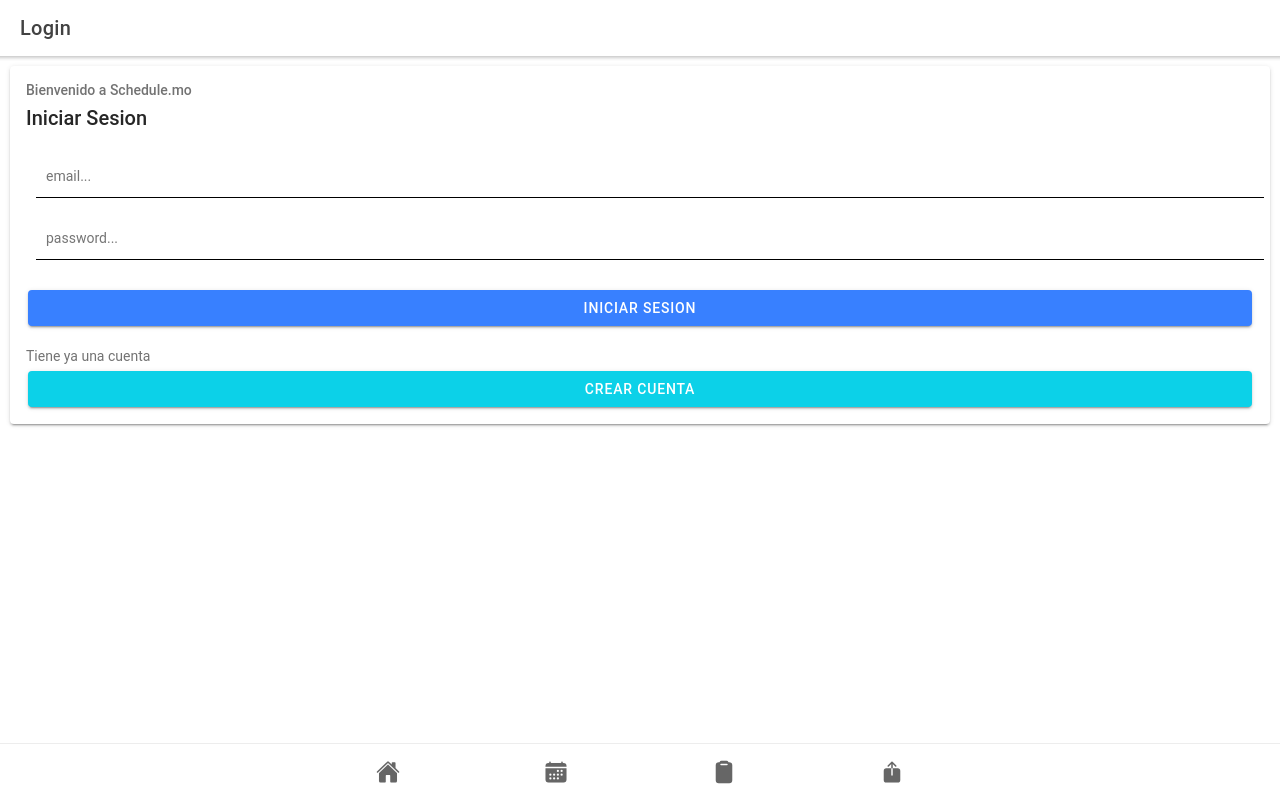
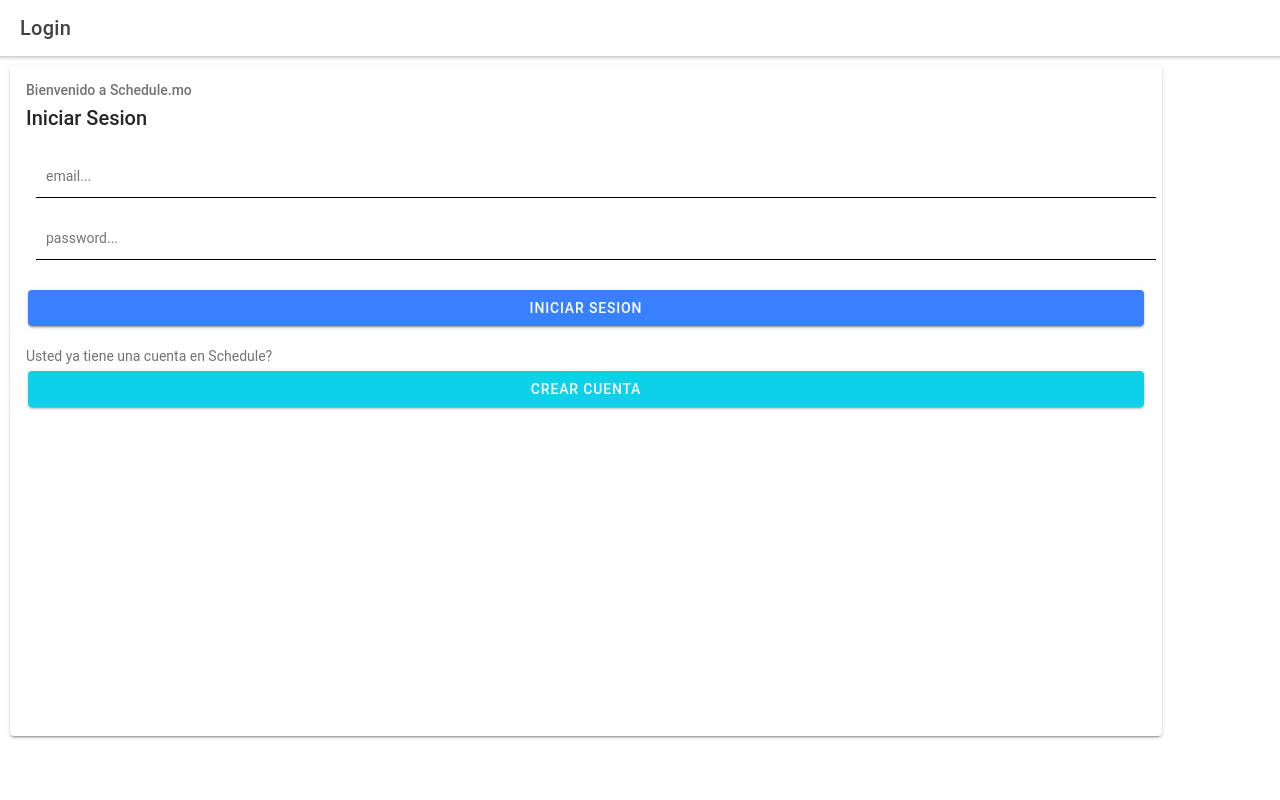
Before and after one commit to dpa722/Int-schedule.mo, a React (Create React App) app: page /login in a window 1280 px wide. Built offline with nearby package versions, Linux system fonts and the light colour scheme; the HTML template or start-up script is replaced by a standard one.

Commit message:
Login and Footer

```diff
--- a/src/App.tsx
+++ b/src/App.tsx
@@ -2,14 +2,11 @@ import React from 'react';
 import { Redirect, Route } from 'react-router-dom';
 import {
   IonApp,
-  IonIcon,
+
   IonRouterOutlet,
-  IonTabBar,
-  IonTabButton,
-  IonTabs
 } from '@ionic/react';
 import { IonReactRouter } from '@ionic/react-router';
-import { home, calendar, share, clipboard } from 'ionicons/icons';
+//import { home, calendar, share, clipboard } from 'ionicons/icons';
 import Tab1 from './pages/Tab1';
 import Tab2 from './pages/Tab2';
 import Tab3 from './pages/Tab3';
@@ -36,36 +33,27 @@ import '@ionic/react/css/display.css';
 /* Theme variables */
 import './theme/variables.css';
 
-const App: React.FC = () => (
-  <IonApp>
+const App: React.FC = () => {
+
+  return(
+
+    <IonApp>
     <IonReactRouter>
-      <IonTabs>
+
         <IonRouterOutlet>
           <Route path="/tab1" component={Tab1} exact={true} />
           <Route path="/tab2" component={Tab2} exact={true} />
           <Route path="/components/eventos" component={Eventos} />
-          <Route path="/tab3" component={Tab3} exact={true}/>
-          <Route path="/tab4" component={Tab4} exact={true} />
-          <Route path="/login" component={Login} exact={true}/>
+          <Route path="/tab3" component={Tab3} />
+          <Route path="/tab4" component={Tab4} />
+          <Route path="/login" component={Login}/>
           <Route exact path="/" render={() => <Redirect to="/login" />} />
         </IonRouterOutlet>
-        <IonTabBar slot="bottom">
-          <IonTabButton tab="tab1" href="/tab1">
-          <IonIcon icon={home}/>
-          </IonTabButton>
-          <IonTabButton tab="tab2" href="/tab2">
-            <IonIcon icon={calendar}/>
-          </IonTabButton>
-          <IonTabButton tab="tab3" href="/tab3">
-            <IonIcon icon={clipboard}/>
-          </IonTabButton>
-          <IonTabButton tab="tab4" href="/tab4">
-          <IonIcon icon={share}/>
-          </IonTabButton>
-        </IonTabBar>
-      </IonTabs>
+
     </IonReactRouter>
   </IonApp>
-);
+  );
+
+}
 
 export default App;
--- a/src/pages/Login.css
+++ b/src/pages/Login.css
@@ -1,3 +1,7 @@
+.pagina{
+    width: 90%;
+    height: 90%;
+}
 .email, .password{
     width: 100%;
     border: none;
--- a/src/pages/Login.tsx
+++ b/src/pages/Login.tsx
@@ -2,7 +2,7 @@ import {
     IonHeader, IonContent, IonToolbar, IonTitle,IonPage,IonCard,IonCardHeader,IonCardSubtitle,IonCardTitle,IonCardContent,IonButton,IonLabel
   } from '@ionic/react';
 
-  import React,{ useState }  from 'react';
+  import React,{useState}  from 'react';
 
   import './Login.css';
 
@@ -11,21 +11,21 @@ import {
     const [email, setEmail] = useState('');
     const [password, setPassword] = useState('');
 
-    const submit = async () => {
+     const handleSubmit = async () => {
       const url = "https://afternoon-refuge-46845.herokuapp.com/api/getuser/"+email+"/"+password;
       const result = await fetch(url);
       const data = await result.json();
       console.log(data);
       if(data.length > 0){
-          console.log("iniciado sesion");
-          //window.location.href=("http://localhost:8100/tab1");
+          window.location.href=("/tab1");
       }else{
         console.log("no se ha podido iniciar");
       }
+
     };
 
         return (
-        <IonPage>
+            <IonPage >
                 <IonHeader>
                     <IonToolbar>
                         <IonTitle>Login</IonTitle>
@@ -33,19 +33,19 @@ import {
                 </IonHeader>
                 <IonContent>
 
-            <IonCard>
+                <IonCard className="pagina">
                     <IonCardHeader>
                         <IonCardSubtitle>Bienvenido a Schedule.mo</IonCardSubtitle>
                         <IonCardTitle>Iniciar Sesion</IonCardTitle>
                     </IonCardHeader>
                     <IonCardContent>
-                     <form onSubmit={(e) => { e.preventDefault(); submit();}}>
+                        <form onSubmit={(e) => { e.preventDefault(); handleSubmit();}}>
                             <input onChange={(e) => setEmail(e.target.value)} type="email" placeholder="email..." className="email" name="email" required></input>
                             <input onChange={(e) => setPassword(e.target.value)} type="password" placeholder="password..." className="password" name="password" required></input>
                             <IonButton type="submit" expand="block" className="submit">iniciar sesion</IonButton>
                         </form>
                         <div className="registro">
-                        <IonLabel className="labelCuenta">Tiene ya una cuenta</IonLabel>
+                            <IonLabel className="labelCuenta">Usted ya tiene una cuenta en Schedule?</IonLabel>
                             <IonButton expand="block" color="secondary">Crear Cuenta</IonButton>
                         </div>
                     </IonCardContent>
@@ -53,6 +53,7 @@ import {
             </IonContent>
           </IonPage>
         );
-  };
+
+  }
 
   export default Login;
--- a/src/pages/Tab1.tsx
+++ b/src/pages/Tab1.tsx
@@ -4,9 +4,10 @@ import {
   IonListHeader,IonPage,IonTitle,IonToolbar
 } from '@ionic/react';
 
-import { book} from 'ionicons/icons';
+import {book} from 'ionicons/icons';
 import React from 'react';
 import './Tab1.css';
+import Footer from './components/Footer';
 
 const Tab1: React.FC = () => {
 
@@ -42,8 +43,11 @@ const Tab1: React.FC = () => {
 
         </IonList>
       </IonContent>
+      <Footer>
+      </Footer>
     </IonPage>
   );
-};
+
+}
 
 export default Tab1;
--- /dev/null
+++ b/src/pages/components/Footer.tsx
@@ -0,0 +1,31 @@
+import React from 'react';
+import {
+  IonToolbar,
+  IonButton,
+  IonIcon,
+  IonFooter
+} from '@ionic/react';
+import './Footer.css';
+import { home, calendar, share, clipboard } from 'ionicons/icons';
+
+const Footer: React.FC = () => {
+    return(
+      <IonFooter>
+      <IonToolbar>
+            <IonButton size="large" color="tertiary">
+              <IonIcon icon={home}/>
+            </IonButton>
+            <IonButton size="large">
+              <IonIcon icon={calendar}/>
+            </IonButton>
+            <IonButton size="large">
+              <IonIcon icon={clipboard}/>
+            </IonButton>
+            <IonButton size="large">
+              <IonIcon icon={share}/>
+            </IonButton>
+      </IonToolbar>
+    </IonFooter>
+    );
+}
+export default Footer;
```
Also changed, not shown: src/pages/components/Footer.css (added). Lines whose indentation alone changed are shown as unchanged.
